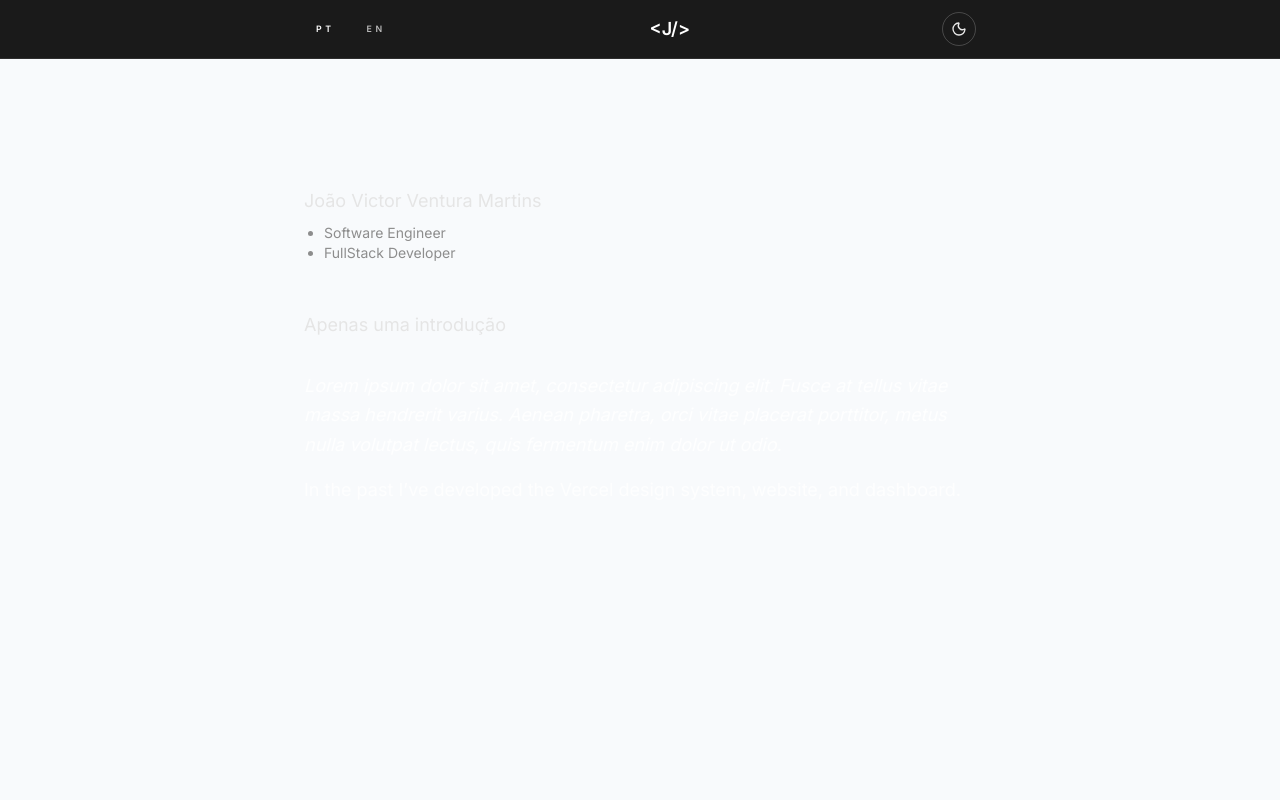
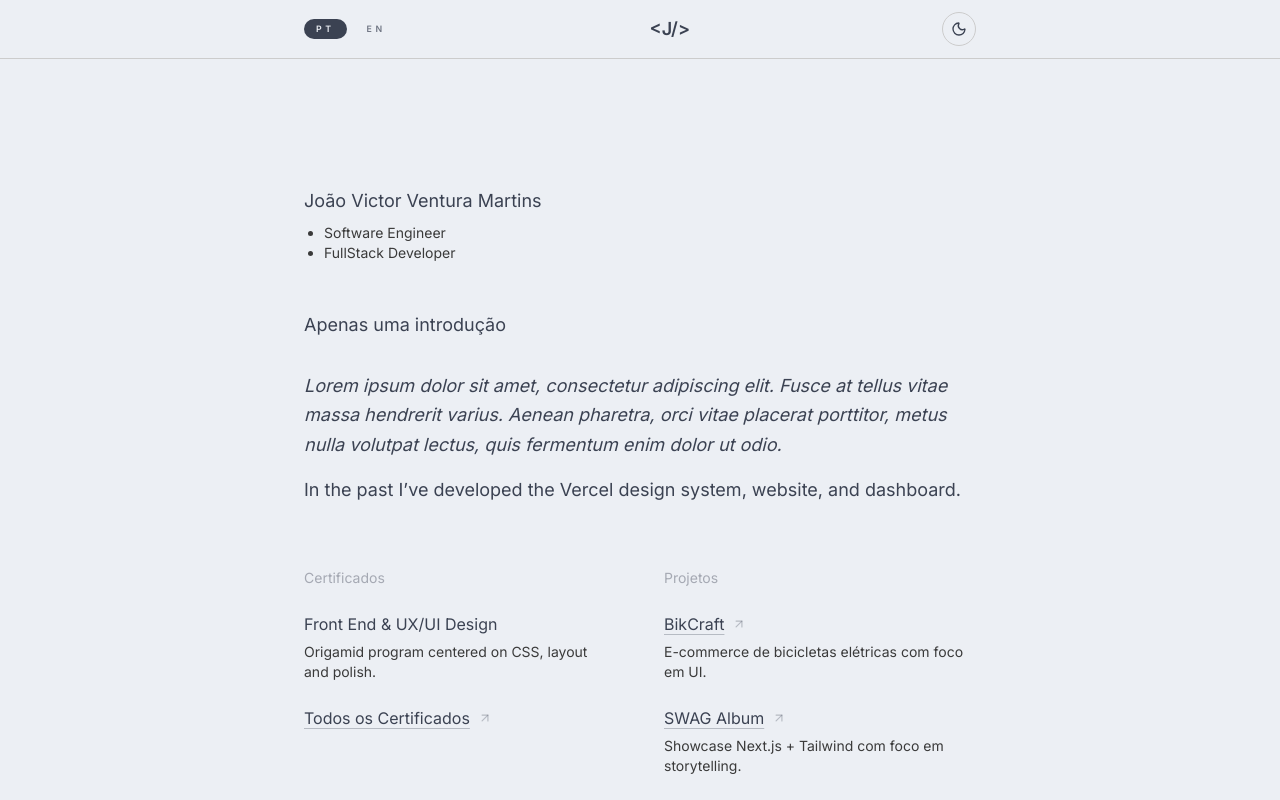
Before and after one commit to JoaoVictorVM/PortfolioJoaoVictorMartins, a Next.js app: page / in a window 1280 px wide. Shown: the top 800 px of the page. Built offline with nearby package versions, Linux system fonts and the light colour scheme.

Commit message:
feat: implementa modo claro e escuro e secao de hghlights com certificado e projetos

```diff
--- a/src/app/page.tsx
+++ b/src/app/page.tsx
@@ -1,6 +1,7 @@
 import { AboutSection } from "@/components/pages/home/about-section/aboutSection";
 import { CertificationsSection } from "@/components/pages/home/certifications-section/certificationsSection";
 import { CtaSection } from "@/components/pages/home/cta-section/ctaSection";
+import { HighlightsSection } from "@/components/pages/home/highlights-section/highlightsSection";
 import { IntroSection } from "@/components/pages/home/intro-section/introSection";
 import { ProjectsSection } from "@/components/pages/home/projects-section/projectsSection";
 import { ServicesSection } from "@/components/pages/home/services-section/servicesSection";
@@ -9,6 +10,7 @@ export default function Home() {
   return (
     <main className="min-h-screen">
       <IntroSection />
+      <HighlightsSection />
     </main>
   );
 }
--- a/src/components/layout/footer/footer.tsx
+++ b/src/components/layout/footer/footer.tsx
@@ -2,8 +2,8 @@ export function Footer() {
   const year = new Date().getFullYear();
 
   return (
-    <footer className="border-t border-[var(--line-color-dark)] bg-[var(--bg-color-dark)]">
-      <div className="mx-auto flex max-w-2xl items-center justify-between py-3 font-normal text-sm text-[var(--detail-color-dark)]">
+    <footer className="border-t border-[var(--line-color)] bg-[var(--bg-color)]">
+      <div className="mx-auto flex max-w-2xl items-center justify-between py-4 font-normal text-sm text-[var(--detail-color)]">
         <span>Cabo Verde - MG 37880-000</span>
         <span>{year}</span>
       </div>
--- a/src/components/layout/header/header.tsx
+++ b/src/components/layout/header/header.tsx
@@ -24,8 +24,8 @@ function LanguageSwitcher() {
           className={cn(
             "rounded-full px-3 py-1 transition-colors duration-200",
             language === option.value
-              ? "bg-[var(--cor-branca)] text-[var(--cor-escuro-1)]"
-              : "text-white/70 hover:text-white",
+              ? "bg-[var(--text-color)] text-[var(--bg-color)]"
+              : "text-[var(--text-color)]/70 hover:text-[var(--text-color)]",
           )}
         >
           {option.label}
@@ -44,7 +44,7 @@ function ThemeSwitcher() {
       type="button"
       aria-label={isDark ? "Ativar modo claro" : "Ativar modo escuro"}
       onClick={toggleTheme}
-      className="flex items-center justify-center rounded-full border border-white/20 p-2 text-white/90 transition hover:border-white/60"
+      className="flex items-center justify-center rounded-full border border-[var(--line-color)] p-2 text-[var(--text-color)] transition hover:border-[var(--text-color)]"
     >
       {isDark ? <Sun size={16} /> : <Moon size={16} />}
     </button>
@@ -53,8 +53,8 @@ function ThemeSwitcher() {
 
 export function Header() {
   return (
-    <header className="border-b border-[var(--line-color-dark)] bg-[var(--bg-color-dark)]">
-      <div className="mx-auto flex max-w-2xl items-center justify-between gap-4 py-3 text-xs text-white">
+    <header className="border-b border-[var(--line-color)] bg-[var(--bg-color)]">
+      <div className="mx-auto flex max-w-2xl items-center justify-between gap-4 py-3 text-xs text-[var(--text-color)]">
         <LanguageSwitcher />
         <HeaderLogo />
         <ThemeSwitcher />
--- /dev/null
+++ b/src/components/pages/home/highlights-section/highlightsSection.tsx
@@ -0,0 +1,120 @@
+import Link from "next/link";
+import { ArrowUpRight } from "lucide-react";
+
+type HighlightItem = {
+  title: string;
+  description: string;
+  url?: string;
+};
+
+const highlightSets = {
+  certificates: [
+    {
+      title: "Front End & UX/UI Design",
+      description: "Origamid program centered on CSS, layout and polish.",
+    },
+  ],
+  projects: [
+    {
+      title: "BikCraft",
+      description: "E-commerce de bicicletas elétricas com foco em UI.",
+      url: "https://github.com/JoaoVictorVM/BikCraft",
+    },
+    {
+      title: "SWAG Album",
+      description: "Showcase Next.js + Tailwind com foco em storytelling.",
+      url: "https://github.com/JoaoVictorVM/SWAG",
+    },
+    {
+      title: "Scheduling API",
+      description: "API Node.js/Nest.js organizada para agendamentos.",
+      url: "https://github.com/JoaoVictorVM/Scheduling-API",
+    },
+  ],
+};
+
+const columnCtas = [
+  {
+    label: "Todos os Certificados",
+    href: "/certificados",
+  },
+  {
+    label: "Todos os Projetos",
+    href: "/projetos",
+  },
+];
+
+function HighlightsColumn({
+  title,
+  items,
+  cta,
+  isProject,
+}: {
+  title: string;
+  items: HighlightItem[];
+  cta: { label: string; href: string };
+  isProject?: boolean;
+}) {
+  return (
+    <div className="flex flex-col gap-6">
+      <p className="text-sm text-[var(--text-color)]/40">{title}</p>
+
+      <div className="space-y-6">
+        {items.map((item) => (
+          <article key={item.title} className="space-y-1.5">
+            {isProject && item.url ? (
+              <Link
+                href={item.url}
+                className="inline-flex items-center gap-2 font-normal text-[var(--text-color)] underline-offset-4 decoration-[var(--text-color)]/30 hover:decoration-[var(--text-color)] transition underline"
+                target="_blank"
+                rel="noreferrer"
+              >
+                <span>{item.title}</span>
+                <ArrowUpRight
+                  size={14}
+                  className="text-[var(--text-color)]/30"
+                />
+              </Link>
+            ) : (
+              <h3 className="font-normal text-[var(--text-color)]">
+                {item.title}
+              </h3>
+            )}
+            <p className="text-sm text-[var(--detail-color)]">
+              {item.description}
+            </p>
+          </article>
+        ))}
+      </div>
+
+      <Link
+        href={cta.href}
+        className="inline-flex items-center gap-2 font-normal text-[var(--text-color)] underline-offset-4 decoration-[var(--text-color)]/30 hover:decoration-[var(--text-color)] transition underline"
+      >
+        <span>{cta.label}</span>
+        <ArrowUpRight size={14} className="text-[var(--text-color)]/30" />
+      </Link>
+    </div>
+  );
+}
+
+export function HighlightsSection() {
+  return (
+    <section className="pt-16">
+      <div className="mx-auto max-w-2xl grid gap-12 md:grid-cols-2">
+        <HighlightsColumn
+          title="Certificados"
+          items={highlightSets.certificates}
+          cta={columnCtas[0]}
+        />
+
+        <HighlightsColumn
+          title="Projetos"
+          items={highlightSets.projects}
+          cta={columnCtas[1]}
+          isProject
+        />
+      </div>
+    </section>
+  );
+}
--- a/src/components/pages/home/intro-section/introSection.tsx
+++ b/src/components/pages/home/intro-section/introSection.tsx
@@ -1,11 +1,11 @@
 export function IntroSection() {
   return (
-    <section id="inicio" className="px-4 py-32">
-      <div className="mx-auto max-w-2xl space-y-8 text-[var(--text-color-dark)]">
+    <section id="inicio" className="px-4 pt-32">
+      <div className="mx-auto max-w-2xl space-y-8 text-[var(--text-color)]">
         <div className="space-y-12">
           <div className="space-y-2">
             <h1 className="text-lg">João Victor Ventura Martins</h1>
-            <ul className="list-disc pl-5 text-[var(--detail-color-dark)] text-sm font-normal">
+            <ul className="list-disc pl-5 text-[var(--detail-color)] text-sm font-normal">
               <li>Software Engineer</li>
               <li>FullStack Developer</li>
             </ul>
@@ -13,14 +13,14 @@ export function IntroSection() {
           <h1 className="text-lg">Apenas uma introdução</h1>
         </div>
 
-        <div className="space-y-4 text-lg leading-relaxed text-white/80">
-          <p className="italic text-white/90">
+        <div className="space-y-4 text-lg leading-relaxed text-[var(--detail-color)]">
+          <p className="italic text-[var(--text-color)]">
             Lorem ipsum dolor sit amet, consectetur adipiscing elit. Fusce at
             tellus vitae massa hendrerit varius. Aenean pharetra, orci vitae
             placerat porttitor, metus nulla volutpat lectus, quis fermentum enim
             dolor ut odio.
           </p>
-          <p>
+          <p className="text-[var(--text-color)]">
             In the past I’ve developed the Vercel design system, website, and
             dashboard.
           </p>
--- a/src/styles/globals.css
+++ b/src/styles/globals.css
@@ -4,18 +4,11 @@
 @import "./backgroundBreath.css";
 
 body {
-  background: var(--bg-color-dark);
-  color: var(--cor-branca);
-  transition:
-    background 0.25s ease,
-    color 0.25s ease;
-}
-
-[data-theme="light"] body {
-  background: #f8fafc;
-  color: #0c0c19;
+  background: var(--bg-color);
+  color: var(--text-color);
+  transition: background 0.25s ease, color 0.25s ease;
 }
 
 h1 {
-  color: var(--cor-branca);
+  color: var(--text-color);
 }
--- a/src/styles/variables.css
+++ b/src/styles/variables.css
@@ -4,6 +4,32 @@
   --text-color-dark: #e5e5e5;
   --detail-color-dark: #8d8d8d;
   --line-color-dark: #2e2e2e;
+
+  /* Cores Modo Light*/
+  --bg-color-light: #eceff4;
+  --text-color-light: #3b4252;
+  --detail-color-light: #3a3a3a;
+  --line-color-light: #cccccc;
+
+  /* Distribuição padrão */
+  --bg-color: var(--bg-color-dark);
+  --text-color: var(--text-color-dark);
+  --detail-color: var(--detail-color-dark);
+  --line-color: var(--line-color-dark);
+}
+
+:root[data-theme="light"] {
+  --bg-color: var(--bg-color-light);
+  --text-color: var(--text-color-light);
+  --detail-color: var(--detail-color-light);
+  --line-color: var(--line-color-light);
+}
+
+:root[data-theme="dark"] {
+  --bg-color: var(--bg-color-dark);
+  --text-color: var(--text-color-dark);
+  --detail-color: var(--detail-color-dark);
+  --line-color: var(--line-color-dark);
 }
 
 /* #0D0D1A
```
Also changed, not shown: 1 other file (tests, documents, lock files or other folders).
